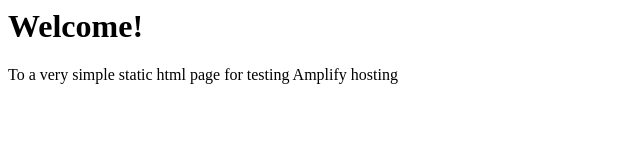
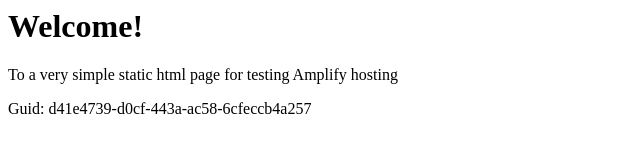
Before and after one commit to aws-aemilia-pdx/Github-PR-Commit-Integration-Test-DoNotTouch-Gith-OKSLNVO2-v1-preprod-us-west-2, a website: page src/index.html in a window 1280 px wide. Shown: the whole page, without its empty margins (0-640 px from the left). Drawn offline with Linux system fonts and the light colour scheme.

Commit message:
commit from integ tests

```diff
--- a/src/index.html
+++ b/src/index.html
@@ -1,3 +1,5 @@
+
+
 <html lang="en">
 
 <head>
@@ -10,6 +12,6 @@
 <body>
     <h1>Welcome!</h1>
     <p>To a very simple static html page for testing Amplify hosting</p>
-</body>
+    <p>Guid: d41e4739-d0cf-443a-ac58-6cfeccb4a257</p></body>
 
 </html>
```
